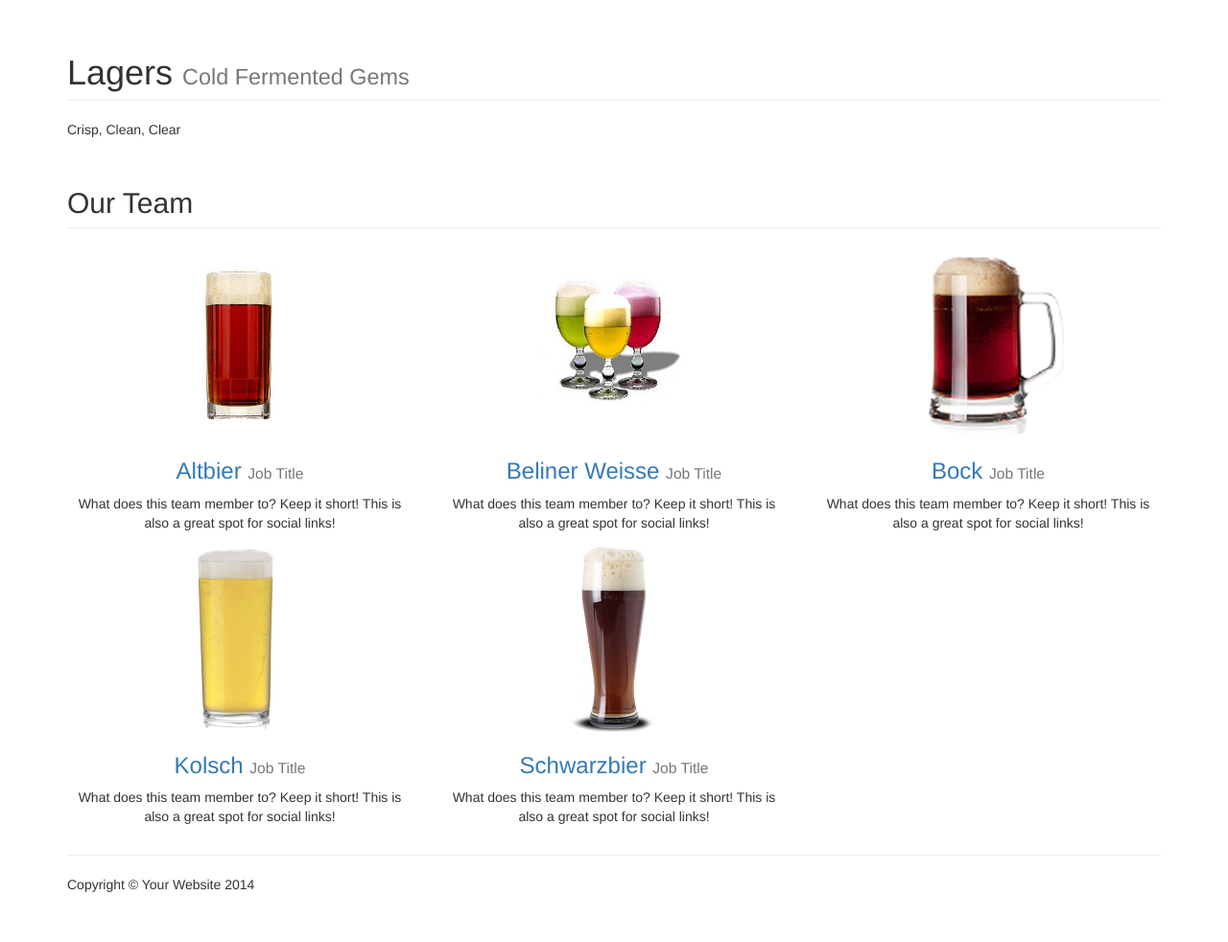
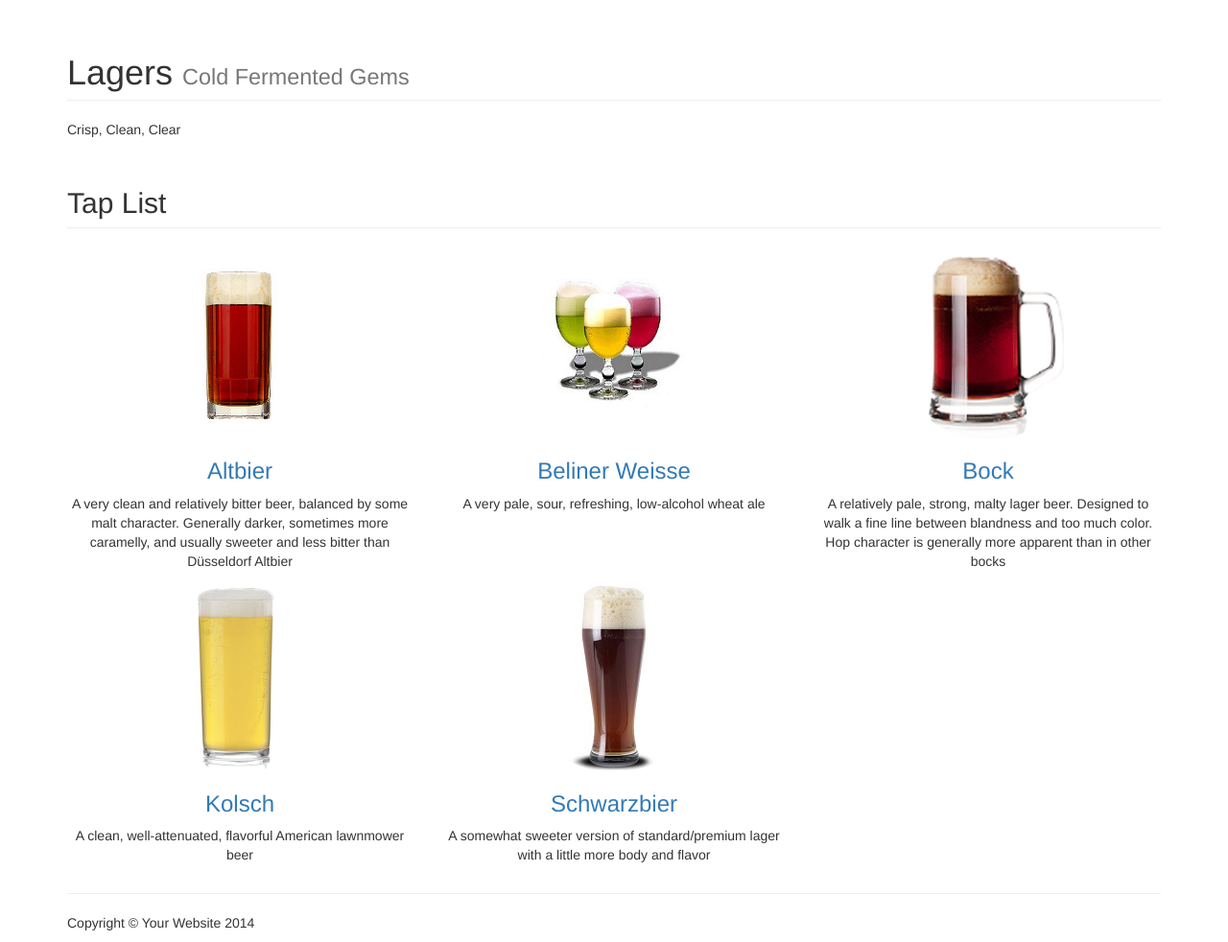
Before and after one commit to bbearce/thegratefulbrauer, a Flask app: page /Lagers in a window 1280 px wide. Shown: the part 157-1139 px from the top of the page at 96% size. Before the commit the page ends 1087 px from the top, so only its background shows below. Run offline with Flask 2, Linux system fonts and the light colour scheme; some libraries are stand-ins or nearby versions.

Commit message:
Ales and Lagers beer descriptions

```diff
--- a/templates/Lagers.html
+++ b/templates/Lagers.html
@@ -107,42 +107,42 @@
         <!-- Team Members Row -->
         <div class="row">
             <div class="col-lg-12">
-                <h2 class="page-header">Our Team</h2>
+                <h2 class="page-header">Tap List</h2>
             </div>
             <div class="col-lg-4 col-sm-6 text-center">
                 <img class="img-circle img-responsive center-block" src="../static/img/beer_photos/altbier_200_x_200.jpg" alt="">
                 <h3><a href="Lagers/Altbier.html">Altbier</a>
-                    <small>Job Title</small>
+
                 </h3>
-                <p>What does this team member to? Keep it short! This is also a great spot for social links!</p>
+                <p>A very clean and relatively bitter beer, balanced by some malt character. Generally darker, sometimes more caramelly, and usually sweeter and less bitter than Düsseldorf Altbier</p>
             </div>
             <div class="col-lg-4 col-sm-6 text-center">
                 <img class="img-circle img-responsive center-block" src="../static/img/beer_photos/berliner-weisse_200_x_200.jpg" alt="">
                 <h3><a href="Lagers/Berliner_Weisse.html">Beliner Weisse</a>
-                    <small>Job Title</small>
+
                 </h3>
-                <p>What does this team member to? Keep it short! This is also a great spot for social links!</p>
+                <p>A very pale, sour, refreshing, low-alcohol wheat ale</p>
             </div>
             <div class="col-lg-4 col-sm-6 text-center">
                 <img class="img-circle img-responsive center-block" src="../static/img/beer_photos/bock_200_x_200.jpg" alt="">
                 <h3><a href="Lagers/Bock.html">Bock</a>
-                    <small>Job Title</small>
+
                 </h3>
-                <p>What does this team member to? Keep it short! This is also a great spot for social links!</p>
+                <p>A relatively pale, strong, malty lager beer. Designed to walk a fine line between blandness and too much color. Hop character is generally more apparent than in other bocks</p>
             </div>
             <div class="col-lg-4 col-sm-6 text-center">
                 <img class="img-circle img-responsive center-block" src="../static/img/beer_photos/kolsch_200_x_200.jpg" alt="">
                 <h3><a href="Lagers/Kolsch.html">Kolsch</a>
-                    <small>Job Title</small>
+
                 </h3>
-                <p>What does this team member to? Keep it short! This is also a great spot for social links!</p>
+                <p>A clean, well-attenuated, flavorful American lawnmower beer</p>
             </div>
             <div class="col-lg-4 col-sm-6 text-center">
                 <img class="img-circle img-responsive center-block" src="../static/img/beer_photos/schwarzbier_200_x_200.jpg" alt="">
                 <h3><a href="Lagers/Schwarzbier.html">Schwarzbier</a>
-                    <small>Job Title</small>
+
                 </h3>
-                <p>What does this team member to? Keep it short! This is also a great spot for social links!</p>
+                <p>A somewhat sweeter version of standard/premium lager with a little more body and flavor</p>
             </div>
         </div>
 
```
Also changed, not shown: templates/Ales.html (+15 -15 lines).
